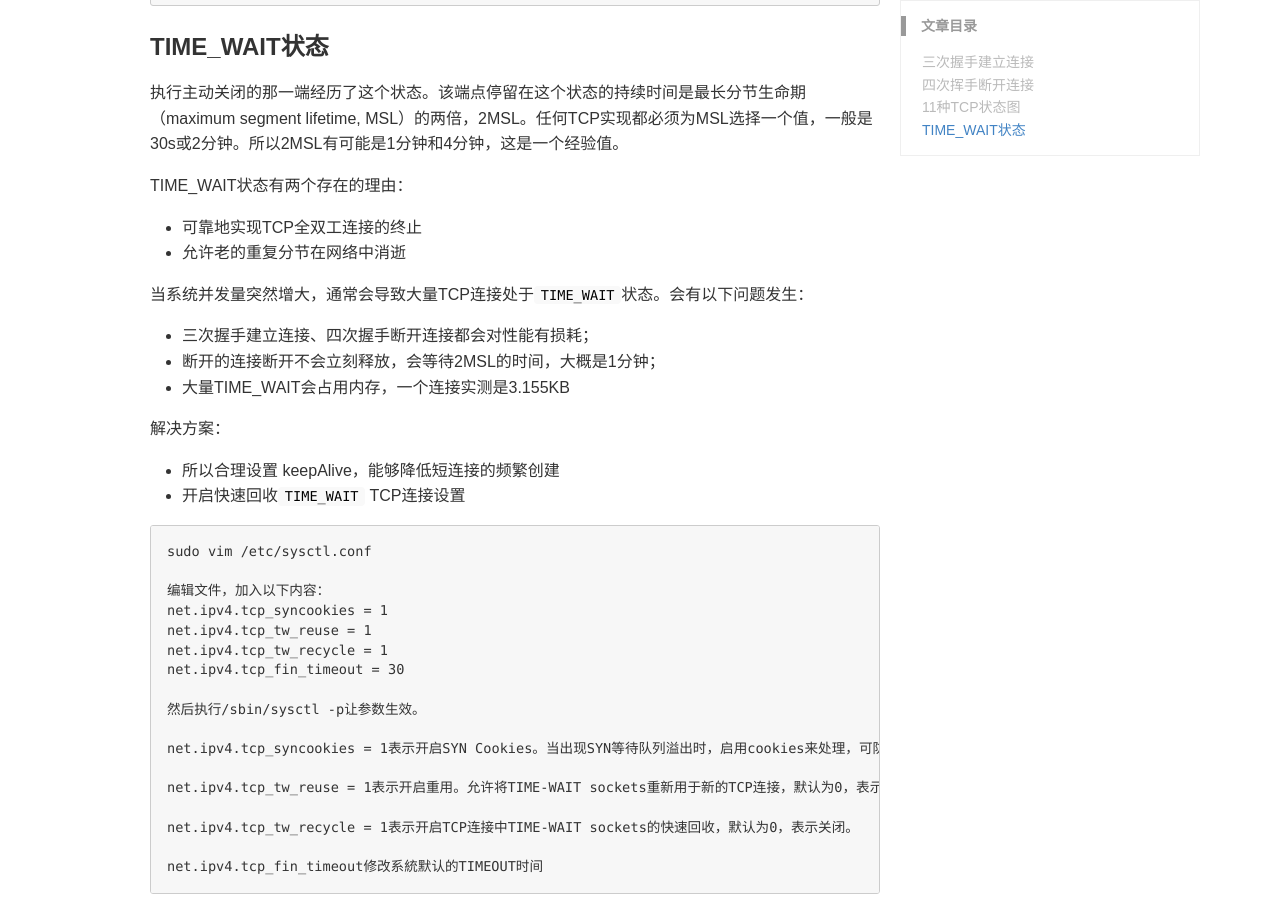
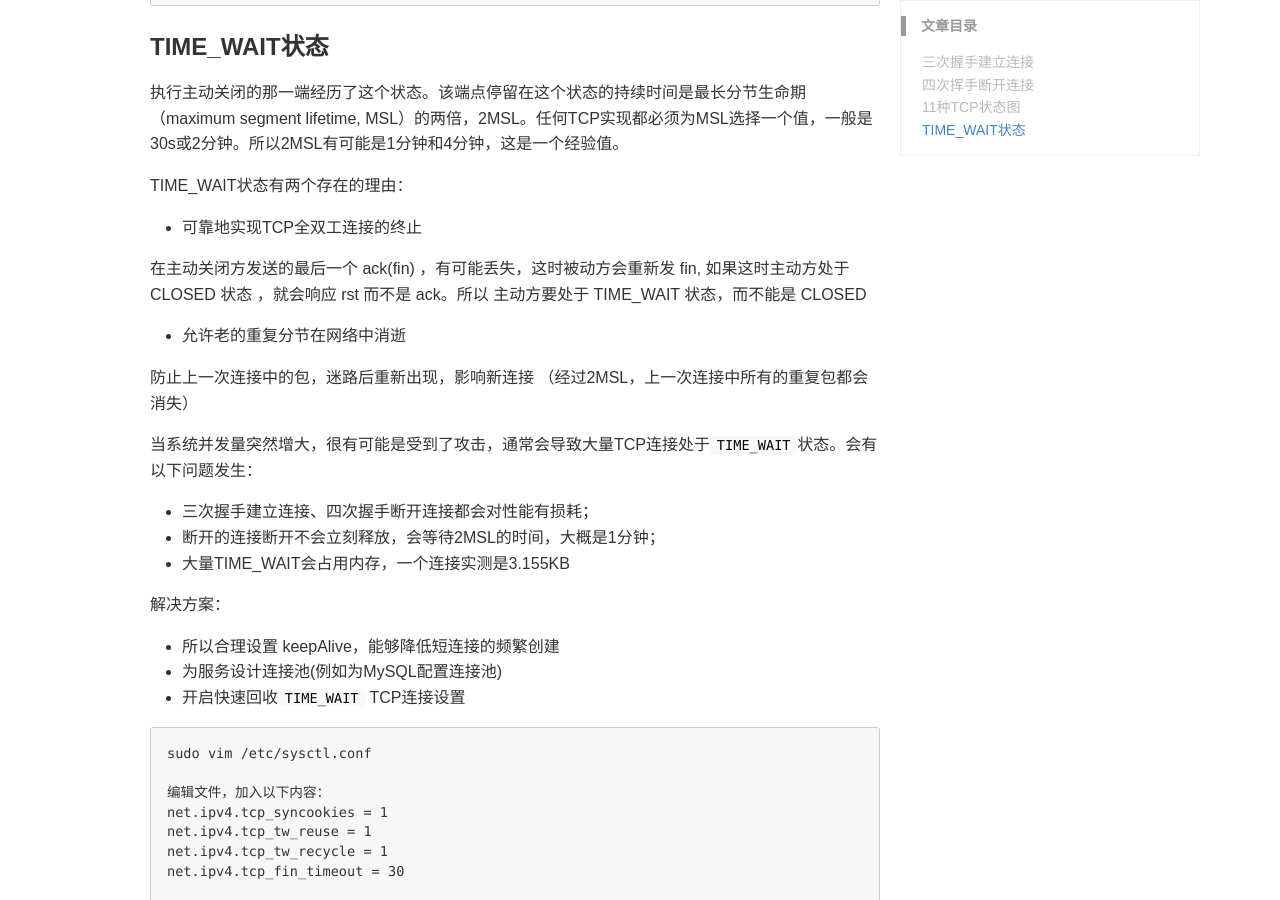
Before and after one commit to pathbox/pathbox.github.io, a Jekyll site: the page built from _posts/2018-04-26-TCP-three-and-four-handshake.md, in a window 1280 px wide and 900 px high, scrolled down 3543 px. Built offline with Jekyll 4.4.1, drawn with Linux system fonts in a browser that asks for light colours.

Commit message:
TIME_WAIT状态 两个理由

````diff
--- a/_posts/2018-04-26-TCP-three-and-four-handshake.md
+++ b/_posts/2018-04-26-TCP-three-and-four-handshake.md
@@ -60,9 +60,17 @@ LAST_ACK：等待所有分组死掉
 TIME_WAIT状态有两个存在的理由：
 
 - 可靠地实现TCP全双工连接的终止
+
+在主动关闭方发送的最后一个 ack(fin) ，有可能丢失，这时被动方会重新发
+fin, 如果这时主动方处于 CLOSED 状态 ，就会响应 rst 而不是 ack。所以
+主动方要处于 TIME_WAIT 状态，而不能是 CLOSED
+
 - 允许老的重复分节在网络中消逝
 
-当系统并发量突然增大，通常会导致大量TCP连接处于`TIME_WAIT`状态。会有以下问题发生：
+防止上一次连接中的包，迷路后重新出现，影响新连接
+（经过2MSL，上一次连接中所有的重复包都会消失）
+
+当系统并发量突然增大，很有可能是受到了攻击，通常会导致大量TCP连接处于`TIME_WAIT`状态。会有以下问题发生：
 
 + 三次握手建立连接、四次握手断开连接都会对性能有损耗；
 + 断开的连接断开不会立刻释放，会等待2MSL的时间，大概是1分钟；
@@ -71,6 +79,7 @@ TIME_WAIT状态有两个存在的理由：
 解决方案：
 
 - 所以合理设置 keepAlive，能够降低短连接的频繁创建
+- 为服务设计连接池(例如为MySQL配置连接池)
 - 开启快速回收`TIME_WAIT` TCP连接设置
 
 ```
````
